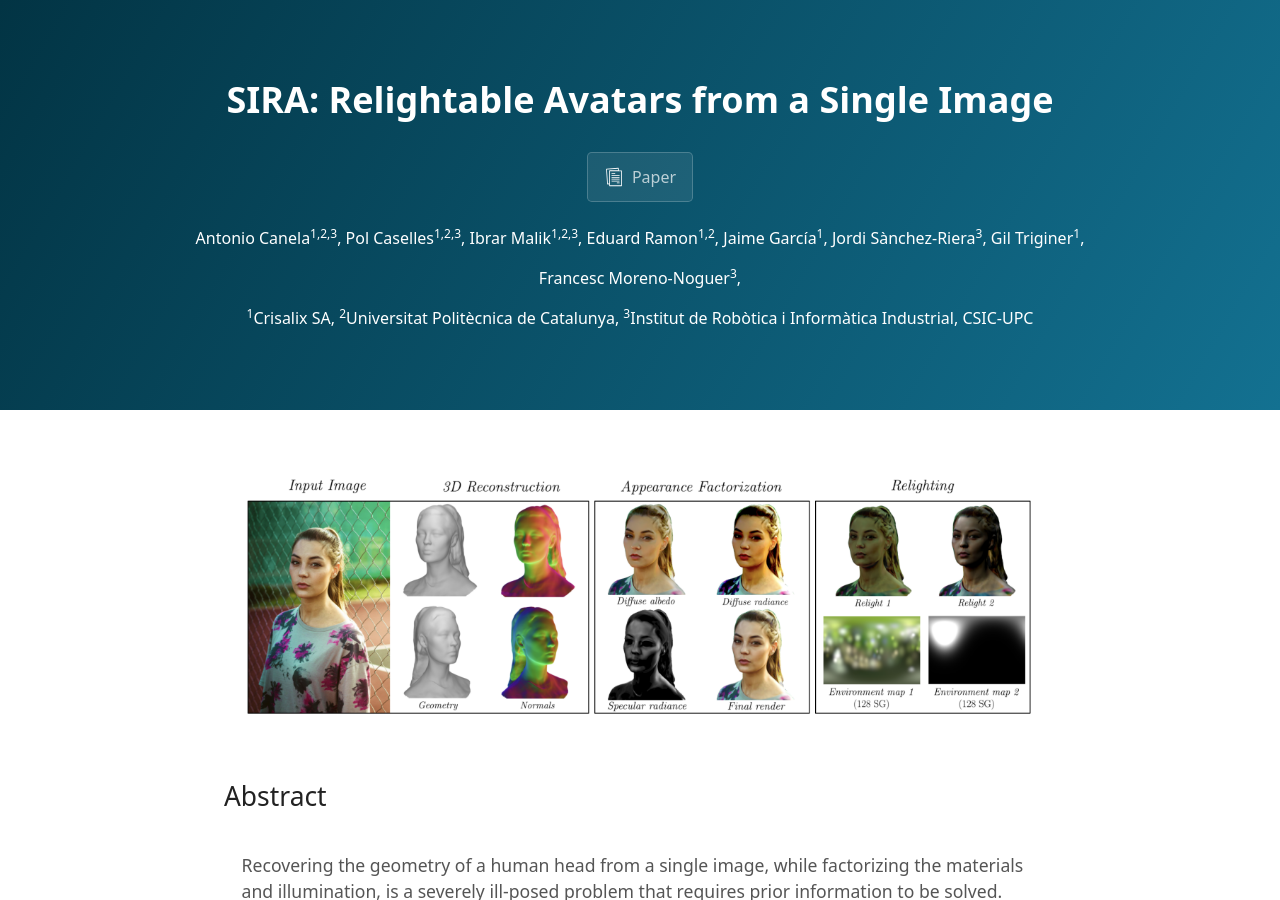
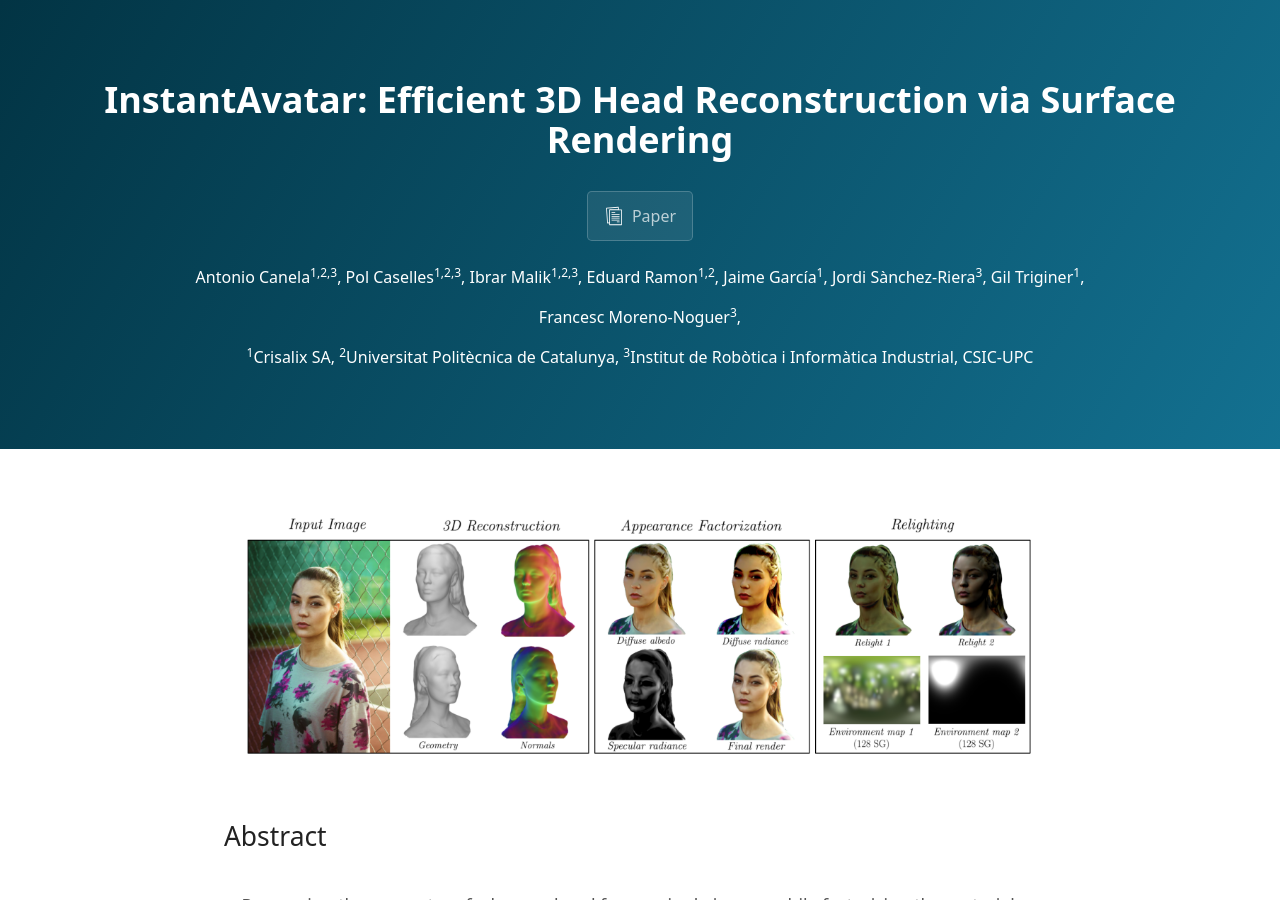
Before and after one commit to CrisalixSA/instant-avatar, a Jekyll site: the page built from index.md, in a window 1280 px wide and 900 px high. Built offline with Jekyll 4.4.1, drawn with Linux system fonts in a browser that asks for light colours.

Commit message:
Updated paper title and arxiv link

```diff
--- a/_config.yml
+++ b/_config.yml
@@ -1,2 +1,2 @@
-title: "SIRA: Relightable Avatars from a Single Image"
-paper_url: "https://arxiv.org/abs/2209.03027"
+title: "InstantAvatar: Efficient 3D Head Reconstruction via Surface Rendering"
+paper_url: "https://arxiv.org/abs/2308.04868"
```
